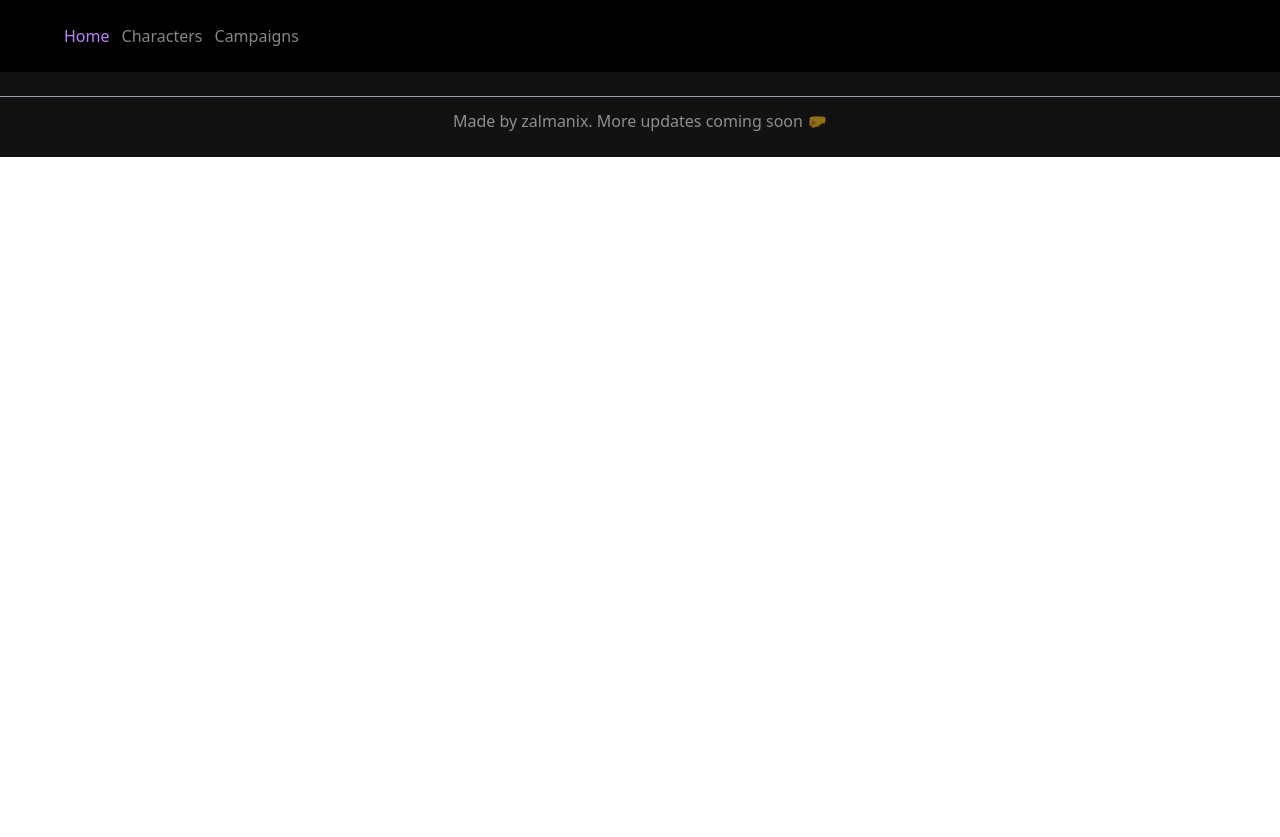
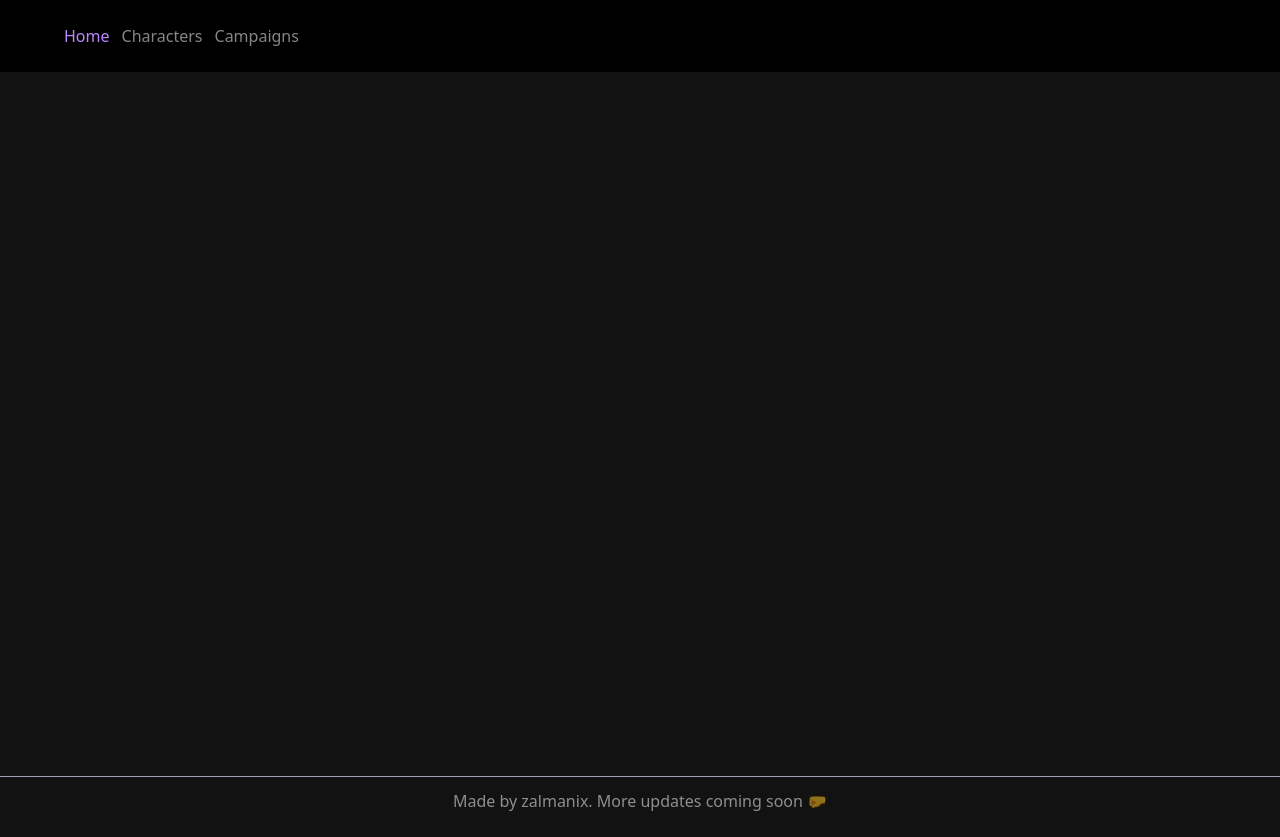
Before and after one commit to zalmanix/rpg-helper, a Next.js app: page / in a window 1280 px wide. Before the commit the page ends 800 px from the top, so only its background shows below. Built offline with nearby package versions, Linux system fonts and the light colour scheme.

Commit message:
Add minimum height

```diff
--- a/components/Layout/Layout.tsx
+++ b/components/Layout/Layout.tsx
@@ -18,7 +18,7 @@ export const Layout = ({ children }: { children?: ReactNode }) => (
 
     <div className="h-[72px]" />
 
-    {children}
+    <div className="container min-h-[85vh]">{children}</div>
 
     <Footer />
   </div>
```
